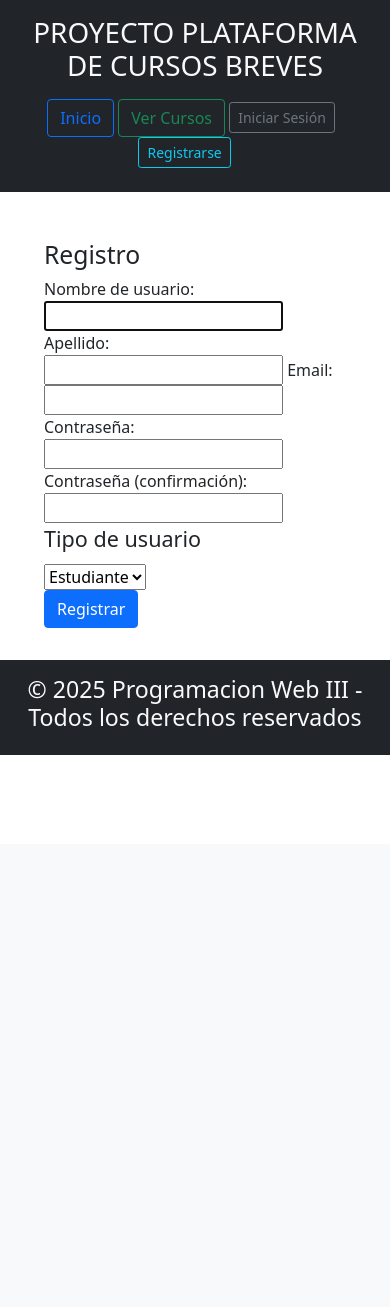
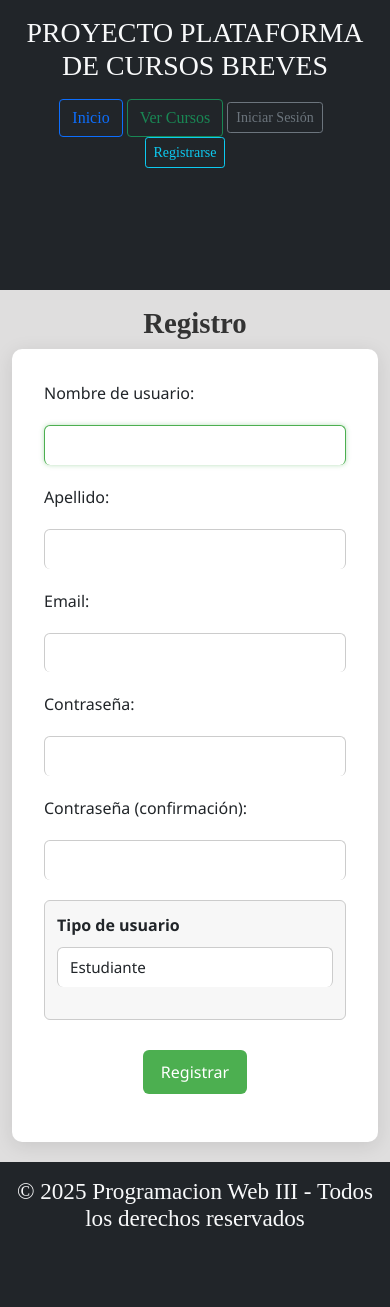
Before and after one commit to ErickCahuapaza10/Grupo-5-Plataforma-de-Cursos-Breves, a Django app: page /registrar/ in a window 390 px wide. Before the commit the page ends 755 px from the top, so only its background shows below. Run offline with Django 5.2, Linux system fonts and the light colour scheme.

Commit message:
agregado los css del login,registro,detalle curso; se volvio responsivo en el base, distribucion grid

```diff
--- a/proy5_PlataformaCursosBreves/aplicacion/forms.py
+++ b/proy5_PlataformaCursosBreves/aplicacion/forms.py
@@ -4,14 +4,21 @@ from django.contrib.auth.models import User
 from .models import Profesor, Curso, Inscripcion, Material,PerfilUsuario,Entrega
 
 class RegistroForm(UserCreationForm):
-    rol = forms.ChoiceField(choices=PerfilUsuario.ROL_CHOICES, label="Tipo de usuario")
+    rol = forms.ChoiceField(
+        choices=PerfilUsuario.ROL_CHOICES,
+        label="Tipo de usuario"
+    )
     last_name = forms.CharField(label='Apellido', max_length=30, required=True)
+    first_name = forms.CharField(label='Nombre', max_length=30, required=True)
     email = forms.EmailField(required=True)
 
     class Meta:
         model = User
-        fields = ['username', 'last_name', 'email','password1', 'password2', 'rol','first_name','last_name']
-
+        fields = ['username', 'first_name', 'last_name', 'email', 'password1', 'password2', 'rol']
+    def __init__(self, *args, **kwargs):
+        super().__init__(*args, **kwargs)
+        for field_name, field in self.fields.items():
+            field.widget.attrs['class'] = 'form-control'
 class ProfesorForm(forms.ModelForm):
     class Meta:
         model = Profesor
--- a/proy5_PlataformaCursosBreves/aplicacion/static/aplicacion/css/estilo.css
+++ b/proy5_PlataformaCursosBreves/aplicacion/static/aplicacion/css/estilo.css
@@ -1,21 +1,40 @@
 body{
-    font-family: Arial, Helvetica, sans-serif;
+    font-family: 'Times New Roman', Times, serif;
     margin: 0;
     padding: 0;
-    background-color: rgb(236, 134, 134);
+    display: grid;
+    grid-template-columns: 2fr 2fr 1fr;
+    grid-template-rows: 1fr 3fr  0.5fr;
+    grid-template-areas:"header header header"
+                        "tigre tigre tigre"
+                        "footer footer footer";
+
 }
-
-header, footer{
+main{
+    background-color: rgb(223, 222, 222);
+    grid-area:tigre;
+}
+header{
     background-color: #333;
     color: #c4e783;
     text-align: center;
     padding: 1em;
+    grid-area: header;
+}
+footer{
+    background-color: #333;
+    color: #c4e783;
+    text-align: center;
+    padding: 0.6em 1.2em;
+    padding: 1em;
+    grid-area: footer;
 }
 
-main{
-    padding: 2em;
-    max-width: 800px;
-    margin: auto;
-    background-color: white;
-    border-radius: 20px;
+
+@media screen and (max-width:768px){
+    .padre{
+        grid-template-areas:"header header header"
+                            "nav   nav     nav"
+                            "tigre tigre tigre"
+                            "footer footer footer";}
 }
--- /dev/null
+++ b/proy5_PlataformaCursosBreves/aplicacion/static/aplicacion/css/registrarse.css
@@ -0,0 +1,75 @@
+h2 {
+    text-align: center;
+    color: #333;
+    font-size: 1.8em;
+    font-weight: 600;
+}
+
+form {
+    max-width: 400px;
+    margin: 0 auto;
+    background-color: #ffffff;
+    padding: 2em 2em 3em;
+    margin-bottom: 20px;
+    border-radius: 10px;
+    box-shadow: 0 4px 20px rgba(0, 0, 0, 0.1);
+    font-family: 'Segoe UI', Tahoma, Geneva, Verdana, sans-serif;
+}
+
+.form-control {
+    display: block;
+    width: 100%;
+
+    padding: 8px 12px;
+    margin: 20px 0;
+    border: 1px solid #ccc;
+    border-radius: 6px;
+    font-size: 0.95em;
+    border-bottom: 10px;
+    transition: border-color 0.3s;
+}
+
+.form-control:focus {
+    outline: none;
+    border-color: #4CAF50;
+    box-shadow: 0 0 5px rgba(76, 175, 80, 0.4);
+}
+
+fieldset {
+    margin-top: 20px;
+    border: 1px solid #ccc;
+    padding: 12px;
+    border-radius: 6px;
+    background-color: #f7f7f7;
+}
+
+legend {
+    font-weight: 600;
+    margin-bottom: 10px;
+    font-size: 1em;
+}
+
+.errorlist {
+    color: red;
+    list-style-type: none;
+    padding-left: 0;
+    margin-top: -10px;
+    font-size: 0.85em;
+}
+
+button.btn {
+    background-color: #4CAF50;
+    color: white;
+    border: none;
+    padding: 10px 18px;
+    border-radius: 6px;
+    cursor: pointer;
+    font-size: 1em;
+    transition: background-color 0.3s;
+    display: block;
+    margin: 30px auto 0;
+
+}
+button.btn:hover {
+    background-color: #388e3c;
+}
--- a/proy5_PlataformaCursosBreves/aplicacion/templates/aplicacion/base.html
+++ b/proy5_PlataformaCursosBreves/aplicacion/templates/aplicacion/base.html
@@ -4,9 +4,9 @@
 <head>
     <meta charset="UTF-8">
     <meta name="viewport" content="width=device-width, initial-scale=1.0">
-    <link rel="stylesheet" href="{% static 'aplicacion/css/estilo.css' %}">
     <link href="https://cdn.jsdelivr.net/npm/bootstrap@5.0.2/dist/css/bootstrap.min.css" rel="stylesheet" integrity="sha384-EVSTQN3/azprG1Anm3QDgpJLIm9Nao0Yz1ztcQTwFspd3yD65VohhpuuCOmLASjC" crossorigin="anonymous">
     <script src="https://cdn.jsdelivr.net/npm/bootstrap@5.0.2/dist/js/bootstrap.bundle.min.js" integrity="sha384-MrcW6ZMFYlzcLA8Nl+NtUVF0sA7MsXsP1UyJoMp4YLEuNSfAP+JcXn/tWtIaxVXM" crossorigin="anonymous"></script>
+    <link rel="stylesheet" href="{% static 'aplicacion/css/estilo.css' %}">
     <title>Document</title>
 </head>
 <body>
--- a/proy5_PlataformaCursosBreves/aplicacion/templates/registration/login.html
+++ b/proy5_PlataformaCursosBreves/aplicacion/templates/registration/login.html
@@ -1,5 +1,7 @@
 {% extends 'aplicacion/base.html' %}
+{% load static %}
 {% block content %}
+   <link rel="stylesheet" href="{% static 'aplicacion/css/login.css' %}">
   <h2>Iniciar Sesion</h2>
   <form method="post">
     {% csrf_token %}
--- a/proy5_PlataformaCursosBreves/aplicacion/templates/registration/registrar.html
+++ b/proy5_PlataformaCursosBreves/aplicacion/templates/registration/registrar.html
@@ -1,5 +1,7 @@
 {% extends 'aplicacion/base.html' %}
+{% load static %}
 {% block content %}
+  <link rel="stylesheet" href="{% static 'aplicacion/css/registrarse.css' %}">
   <h2>Registro</h2>
   <form method="post">
     {% csrf_token %}
```
Also changed, not shown: proy5_PlataformaCursosBreves/aplicacion/static/aplicacion/css/detalle_curso.css (added, +32 -0 lines), proy5_PlataformaCursosBreves/aplicacion/static/aplicacion/css/login.css (added, +67 -0 lines), proy5_PlataformaCursosBreves/aplicacion/templates/aplicacion/detalle_curso.html (+5 -6 lines), proy5_PlataformaCursosBreves/db.sqlite3.
